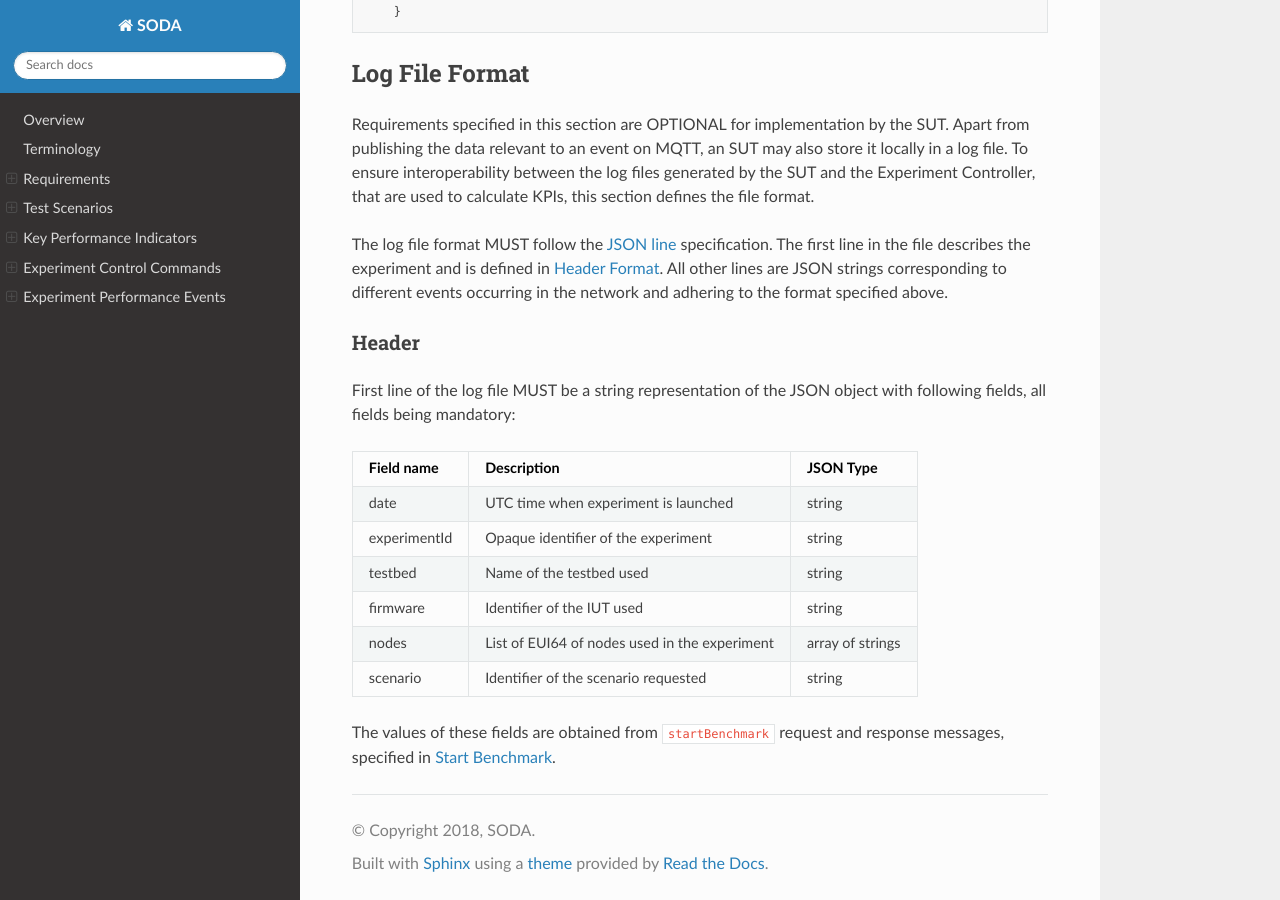
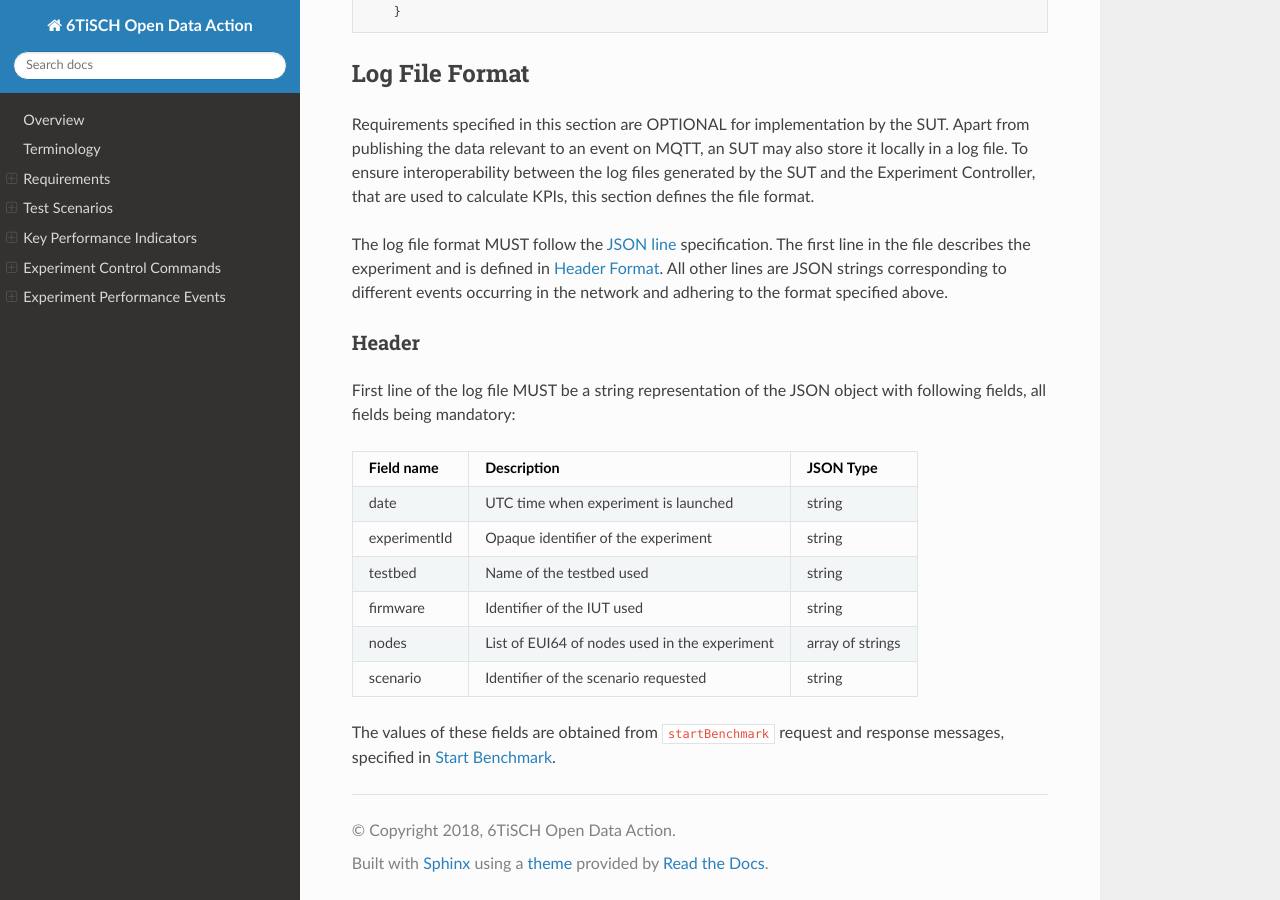
Before and after one commit to openwsn-berkeley/openbenchmark, a Sphinx documentation site: the page built from docs/source/index.md, in a window 1280 px wide and 900 px high, scrolled down 18194 px. Built offline with Sphinx 7.4.7 and the Read the Docs theme 2.0.0, drawn with Linux system fonts in a browser that asks for light colours.

Commit message:
Issue #3: Expand project title

```diff
--- a/docs/source/conf.py
+++ b/docs/source/conf.py
@@ -19,8 +19,8 @@
 
 # -- Project information -----------------------------------------------------
 
-project = u'SODA'
-copyright = u'2018, SODA'
+project = u'6TiSCH Open Data Action'
+copyright = u'2018, 6TiSCH Open Data Action'
 author = u'Božidar Škrbić'
 
 # The short X.Y version
```
